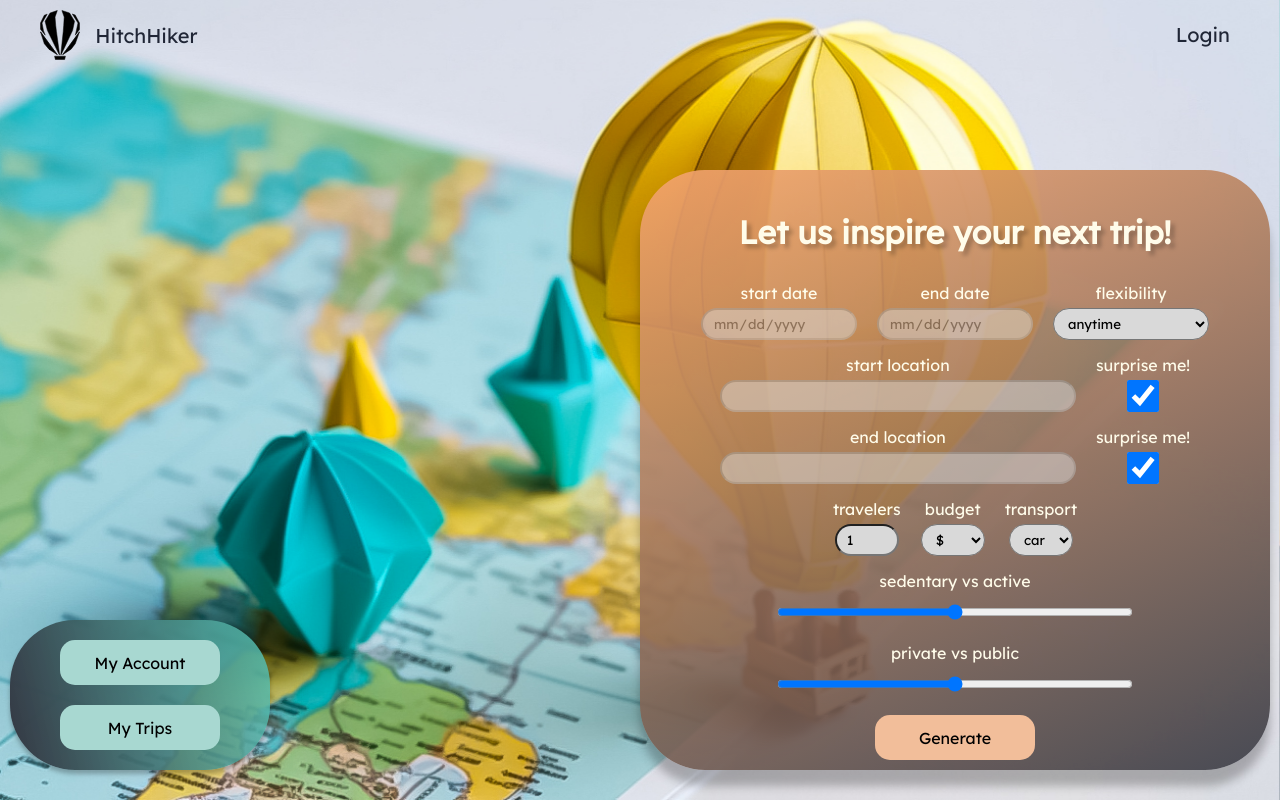
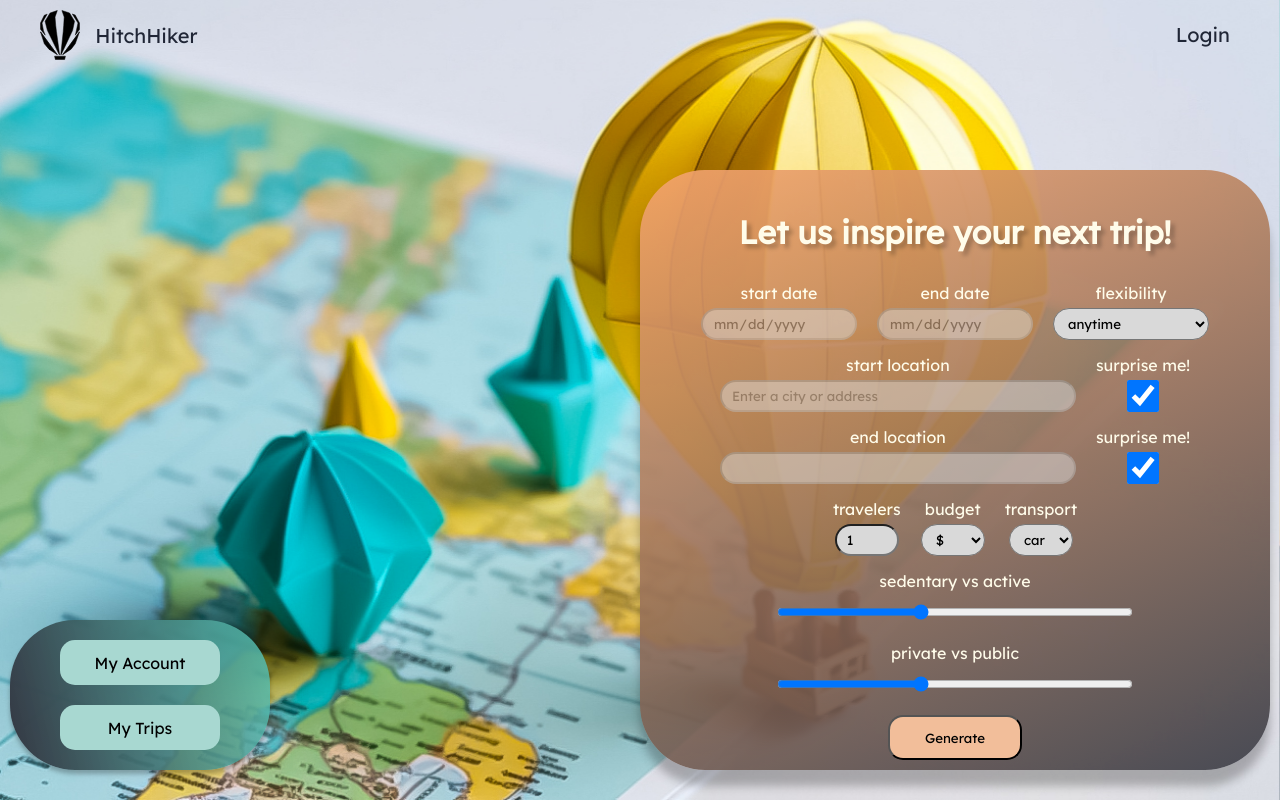
Before and after one commit to tejaskamtam/hitchhiker, a Next.js app: page /trips in a window 1280 px wide. Built offline with nearby package versions, Linux system fonts and the light colour scheme; no server answers.

Commit message:
should work

```diff
--- a/src/pages/api/openai.js
+++ b/src/pages/api/openai.js
@@ -1,8 +1,7 @@
 //
 
-export const make_trip = async (start_date, days, start_location, end_location, num_travelers="1", budget="economy", transportation="any",tags="none") => {
+export const make_trip = async (user, start_date, days, start_location, end_location, num_travelers="1", budget="economy", transportation="any",tags="none") => {
   let history = [];
-  const [user, loading] = useAuthState(getAuth());
   history.push({
     role: "user",
     content: `
@@ -19,12 +18,14 @@ export const make_trip = async (start_date, days, start_location, end_location,
       other tags: ${tags}
     `,
   });
+  console.log(history);
   // get itinerary from OpenAI
-  let response = await fetch("./plan", {
+  let response = await fetch("../../pages/api/plan", {
     method: "POST",
     headers: { "Content-Type": "application/json" },
     body: JSON.stringify({ mem: history }),
   });
+  console.log(response);
   const res = await response.json();
   history.push(res.response);
   if (history) {
@@ -32,7 +33,7 @@ export const make_trip = async (start_date, days, start_location, end_location,
   }
   let itinerary = plan_parse(res.response.content);
   // get location from OpenAI
-  response = await fetch("./locs", {
+  response = await fetch("../../pages/api/locs", {
     method: "POST",
     headers: { "Content-Type": "application/json" },
     body: JSON.stringify({ plan: res.response.content }),
--- a/src/pages/trips/index.jsx
+++ b/src/pages/trips/index.jsx
@@ -1,14 +1,17 @@
 import { style } from '@mui/system';
-import React, { useState } from 'react';
+import React, { useState, useEffect } from 'react';
 import PopinBottom from '../../components/PopinBottom';
 import styles from '../../styles/Trip.module.css'
 import Link from 'next/link';
-
+import { make_trip } from '../api/openai';
+import { getAuth } from 'firebase/auth';
+import { useAuthState } from 'react-firebase-hooks/auth';
+import { loc_parse, plan_parse } from "../api/parse";
 
 const CreateTrip = () => {
   const [isStartLocSurprise, setStartLocSurprise] = useState(true);
   const [isEndLocSurprise, setEndLocSurprise] = useState(true);
-
+  const [user, loading] = useAuthState(getAuth());
   const [flexibility, setFlexibility] = useState("anytime");
   const [startDates, setStartDates] = useState([]);
   const [endDates, setEndDates] = useState([]);
@@ -42,7 +45,18 @@ const CreateTrip = () => {
   }
 
   const handleTravelers = (e) => {
-    setTravelers(e.target.value);
+    //check that is number
+    if (isNaN(e.target.value)){
+      alert("Please enter a number");
+    }
+    else
+    {if (e.target.value < 1){
+      setTravelers(1);
+    }
+    else{
+      setTravelers(e.target.value);
+    }}
+
   }
 
   const handleBudget = (e) => {
@@ -62,12 +76,111 @@ const CreateTrip = () => {
   }
 
   const handleStartDate = (e) => {
-    setStartDates(e.target.value);
+    if (e.target.value < endDates){
+      setStartDates(e.target.value);
+    }
+    else{
+      alert("Start date must be before end date");
+    }
   }
 
   const handleEndDate = (e) => {
-    setEndDates(e.target.value);
+    if (e.target.value > startDates){
+      setEndDates(e.target.value);
+    }
+    else{
+      alert("End date must be after start date");
+    }
   }
+  const handleSubmit = (e) => {
+    var outStartLoc = startLoc;
+    var outEndLoc = endLoc;
+    if (isStartLocSurprise){
+      outStartLoc = "anywhere";
+    }
+    if (isEndLocSurprise){
+      outEndLoc = "anywhere";
+    }
+    var days = 0;
+    if (flexibility == "anytime"){
+      setStartDates("anytime");
+      //then set random aount of dates between 4 and 12
+      var numDates = Math.floor(Math.random() * 9) + 4;
+    }
+    else{
+    //calculate difference between start and end dates
+    var startListDates = startDates.split('-');
+    var endListDates = endDates.split('-');
+    var year_diff = endListDates[0] - startListDates[0];
+    var month_diff = endListDates[1] - startListDates[1];
+    var day_diff = endListDates[2] - startListDates[2];
+    days = year_diff*365 + month_diff*30 + day_diff;
+    }
+    //make trip
+    var priv = "private";
+    switch (privacy){
+      case 5:
+        priv = "very public";
+        break;
+      case 4:
+        priv = "public";
+        break;
+      case 3:
+        priv = "semi-public";
+        break;
+      case 2:
+        priv = "semi-private";
+        break;
+      case 1:
+        priv= "private";
+        break;
+      case 0:
+        priv = "very private";
+        break;
+    }
+    var sed = "sedentary";
+    switch (sedentary){
+      case 5:
+        sed = "very active";
+        break;
+      case 4:
+        sed = "active";
+        break;
+      case 3:
+        sed = "semi-active";
+        break;
+      case 2:
+        sed = "semi-sedentary";
+        break;
+      case 1:
+        sed = "sedentary";
+        break;
+      case 0:
+        sed = "very sedentary";
+        break;
+    }
+    var out_budget = "economic";
+    switch (budget){
+      case "$":
+        out_budget = "economic";
+        break;
+      case "$$":
+        out_budget = "moderate";
+        break;
+      case "$$$":
+        out_budget = "expensive";
+        break;
+      case "$$$$":
+        out_budget = "luxurious";
+        break;
+    }
+    var transportation = transport + " transportation";
+    var tags = [priv, sed];
+    //log this out
+    //console.log(startDates, days, outStartLoc, outEndLoc, travelers, out_budget, transportation, tags);
+    make_trip(user, startDates, days, outStartLoc, outEndLoc, travelers, out_budget, transportation, tags);
+  }
+
   return (
     <div className={styles.newbg}>
       <div className={styles.dashboard_wrapper}>
@@ -112,7 +225,15 @@ const CreateTrip = () => {
             <div className={styles.dashboard_row_item}>
               <div className={styles.text_and_form}>
                   <p>start location</p>
-                  <input id="start_place" name="start-location" className={styles.large_form} disabled={isStartLocSurprise} onChange={handleStartLoc}>
+
+                  <input
+                  id="start_place"
+                  name="start-location"
+                  className={styles.large_form}
+                  disabled={isStartLocSurprise}
+                  onChange={handleStartLoc}
+                  placeholder="Enter a city or address"
+                  >
                   </input>
               </div>
               <div className={styles.text_and_form}>
@@ -165,20 +286,20 @@ const CreateTrip = () => {
             <div className={styles.dashboard_row_item}>
               <div className={styles.text_and_form}>
                   <p>sedentary vs active</p>
-                  <input type="range" id="sedentarySlider" name="sedentarySlider" min="0" max="10" step="1" onChange={handleSedentary} defaultValue="5" className={styles.long_slider}>
+                  <input type="range" id="sedentarySlider" name="sedentarySlider" min="0" max="5" step="1" onChange={handleSedentary} defaultValue="2" className={styles.long_slider}>
                   </input>
               </div>
             </div>
             <div className={styles.dashboard_row_item}>
               <div className={styles.text_and_form}>
                   <p>private vs public</p>
-                  <input type="range" id="privacySlider" name="privacySlider" min="0" max="10" step="1" onChange={handlePrivacy} defaultValue="5" className={styles.long_slider}>
+                  <input type="range" id="privacySlider" name="privacySlider" min="0" max="5" step="1" onChange={handlePrivacy} defaultValue="2" className={styles.long_slider}>
                   </input>
               </div>
             </div>
-            <div className={styles.generate_button}>
-              <p>Generate</p>
-            </div>
+            <button className={styles.generate_button} onClick={handleSubmit}>
+              Generate
+              </button>
             </div>
 
           </div>
```
